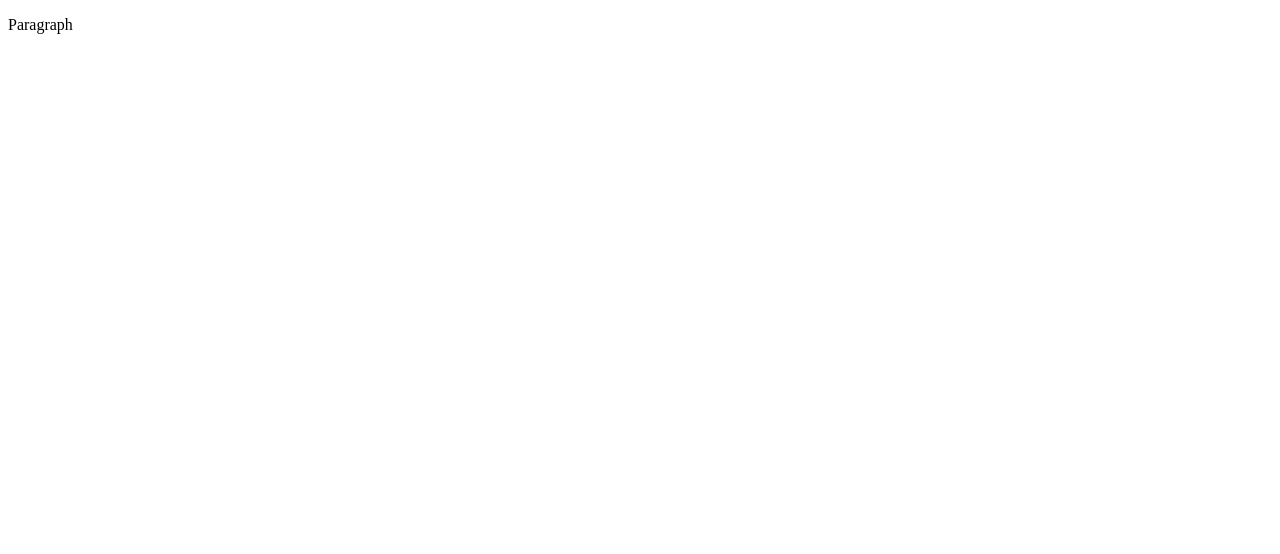
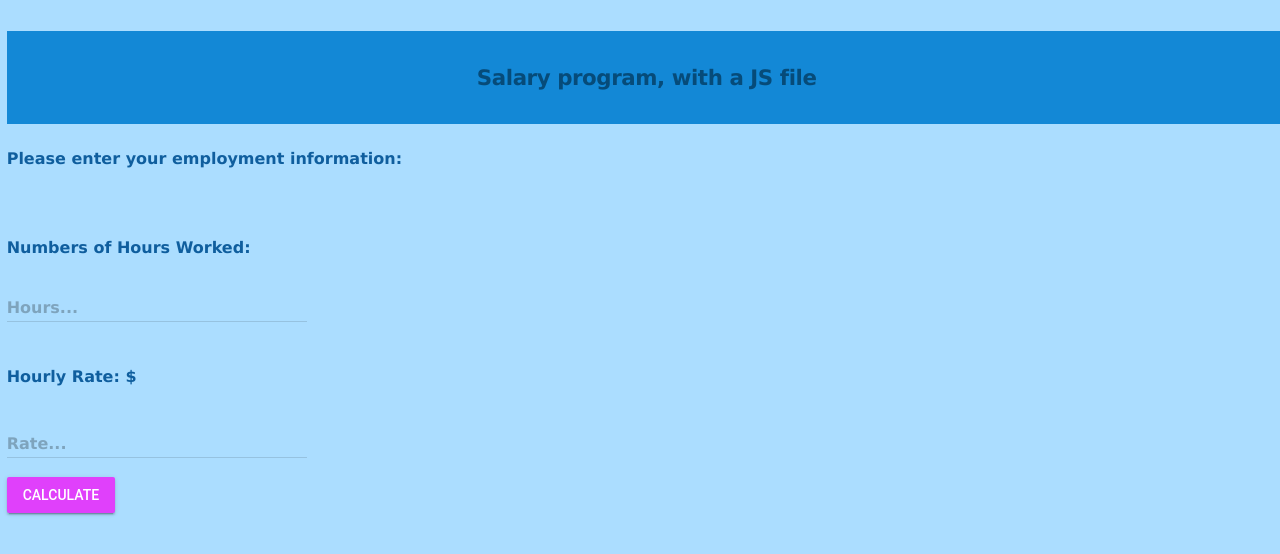
Before and after one commit to ICD2O-Digital-Tech-ZoeyK/Unit2-05-HTML-Salary, a plain HTML site: page index.html in a window 1280 px wide. Drawn offline with nearby package versions, Linux system fonts and the light colour scheme.

Commit message:
made a salary calculator eith JS

```diff
--- a/css/style.css
+++ b/css/style.css
@@ -2,3 +2,81 @@
 * Created on: Sep 2020
 * This file contains the CSS for index.html
 */
+
+body {
+    background-color: rgb(171, 221, 255);
+    font-size: 10pt;
+    font-family: Verdana, Geneva, Arial, Helvetica, sans-serif;
+    color: rgb(34, 106, 155);
+    line-height: 14pt;
+    padding-left: 5pt;
+    padding-right: 5pt;
+    padding-top: 5pt;
+}
+
+h1 {
+    background-color: rgb(19, 136, 214);
+    font: 16pt Verdana, Geneva, Arial, Helvetica, sans-serif;
+    font-weight: bold;
+    line-height: 70pt;
+    color: rgb(6, 75, 121);
+}
+
+h2 {
+    font: 14pt Verdana, Geneva, Arial, Helvetica, sans-serif;
+    font-weight: bold;
+    line-height: 18pt;
+    color: mediumseagreen;
+}
+
+h3 {
+    font: 12pt Verdana, Geneva, Arial, Helvetica, sans-serif;
+    font-weight: bold;
+    line-height: 16pt;
+    color: rgb(15, 94, 158);
+}
+
+h4 {
+    font: 12pt Verdana, Geneva, Arial, Helvetica, sans-serif;
+    font-weight: bold;
+    line-height: 16pt;
+    color: rgb(15, 94, 158);
+}
+
+p.subheader {
+    font-weight: bold;
+    color: #593d87;
+}
+
+div {
+    font-weight: bold;
+    color: #0d5f8f;
+    margin: 5px;
+}
+
+img {
+    padding: 3pt;
+    float: right;
+}
+
+a {
+    text-decoration: none;
+}
+
+a:link,
+a:visited {
+    color: #8094d6;
+}
+
+a:hover,
+a:active {
+    color: #f93;
+}
+
+div.footer {
+    font-size: 9pt;
+    font-style: italic;
+    line-height: 12pt;
+    text-align: center;
+    padding-top: 30pt;
+}
--- a/index.html
+++ b/index.html
@@ -1,9 +1,76 @@
 <!DOCTYPE html>
 <html>
   <head>
-    <title>Title</title>
+    <meta charset="utf-8" />
+    <meta name="description" content="calculate salary with JS" />
+    <meta name="keywords" content="immaculata, ics2o" />
+    <meta name="author" content="Zoey Kariyal" />
+    <meta name="viewport" content="width=device-width, initial-scale=1.0" />
+
+        <!-- Favicon -->
+    <link rel="apple-touch-icon" sizes="180x180" href="./Favicon/apple-touch-icon.png">
+    <link rel="icon" type="image/png" sizes="32x32" href="./Favicon/">
+    <link rel="icon" type="image/png" sizes="16x16" href="./Favicon/favicon-16x16.png">
+    <link rel="manifest" href="./Favicon/site.webmanifest">
+
+    <link rel="apple-touch-icon" sizes="180x180" href="./fav_index/apple-touch-icon.png" />
+    <link rel="icon" type="image/png" sizes="32x32" href="./fav_index/favicon-32x32.png" />
+    <link rel="icon" type="image/png" sizes="16x16" href="./fav_index/favicon-16x16.png" />
+    <link rel="manifest" href="./fav_index/site.webmanifest" />
+    <link rel="stylesheet" href="https://fonts.googleapis.com/icon?family=Material+Icons" />
+    <link rel="stylesheet" href="https://code.getmdl.io/1.3.0/material.indigo-purple.min.css" />
+    <link rel="stylesheet" href="./css/style.css" />
+
+    <title>Salary program, with a JS file</title>
   </head>
   <body>
-    <p>Paragraph</p>
+    <center><h1>Salary program, with a JS file</h1></center>
+    <form action="#">
+      <h3>Please enter your employment information:</h3>
+      <div class="mdl-textfield mdl-js-textfield">
+        <h4>Numbers of Hours Worked:</h4>
+        <div class="mdl-textfield mdl-js-textfield">
+         <input
+           class="mdl-textfield__input"
+           type="number"
+           pattern="-?[0-9]*(\.[0-9]+)?"
+           id="hours-worked"
+        />
+        <label class="mdl-textfield__label" for="hours-worked">Hours...</label>
+        <span class="mdl-textfield__error">Input is not a number!</span>
+      </div>
+    </form>
+
+    <!-- Numeric Textfield -->
+    <form action="#">
+      <h3>Hourly Rate: $</h3>
+      <div class="mdl-textfield mdl-js-textfield">
+        <input
+          class="mdl-textfield__input"
+          type="number"
+          pattern="-?[0-9]*(\.[0-9]+)?"
+          id="hourly-rate"
+        />
+        <label class="mdl-textfield__label" for="width-of-rectangle">Rate...</label>
+        <span class="mdl-textfield__error">Input is not a number!</span>
+      </div>
+     </form>
+
+     <!-- Raised button with ripple -->
+     <button
+       class="mdl-button mdl-js-button mdl-button--raised mdl-js-ripple-effect mdl-button--accent"
+      onclick="calculate()"
+    >
+      Calculate
+    </button>
+    <br />
+    <p>
+      <div id="answers">
+        <div id="area"></div>
+        <div id="perimeter"></div>
+      </div>
+    </p>
+    </main>
+   </div>
   </body>
 </html>
```
Also changed, not shown: js/script.js (+18 -0 lines), Favicon/android-chrome-192x192.png (added), Favicon/android-chrome-512x512.png (added), Favicon/apple-touch-icon.png (added), Favicon/favicon-16x16.png (added), Favicon/favicon-32x32.png (added), Favicon/favicon.ico (added), Favicon/site.webmanifest (added).
